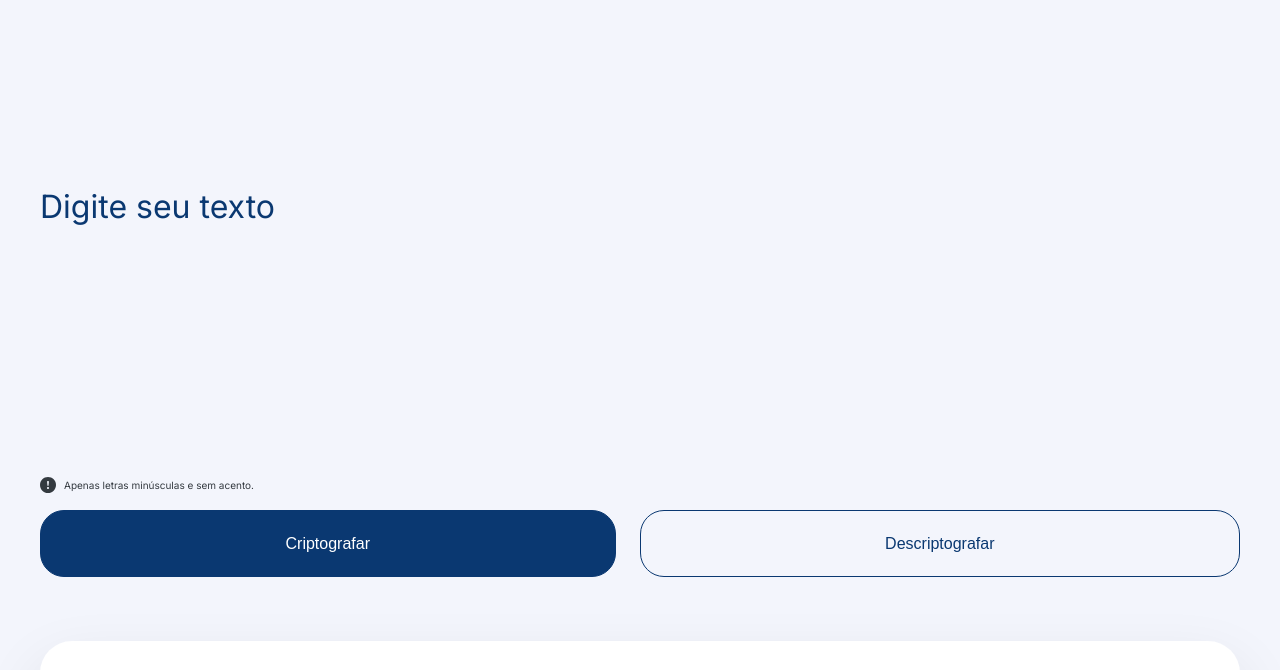
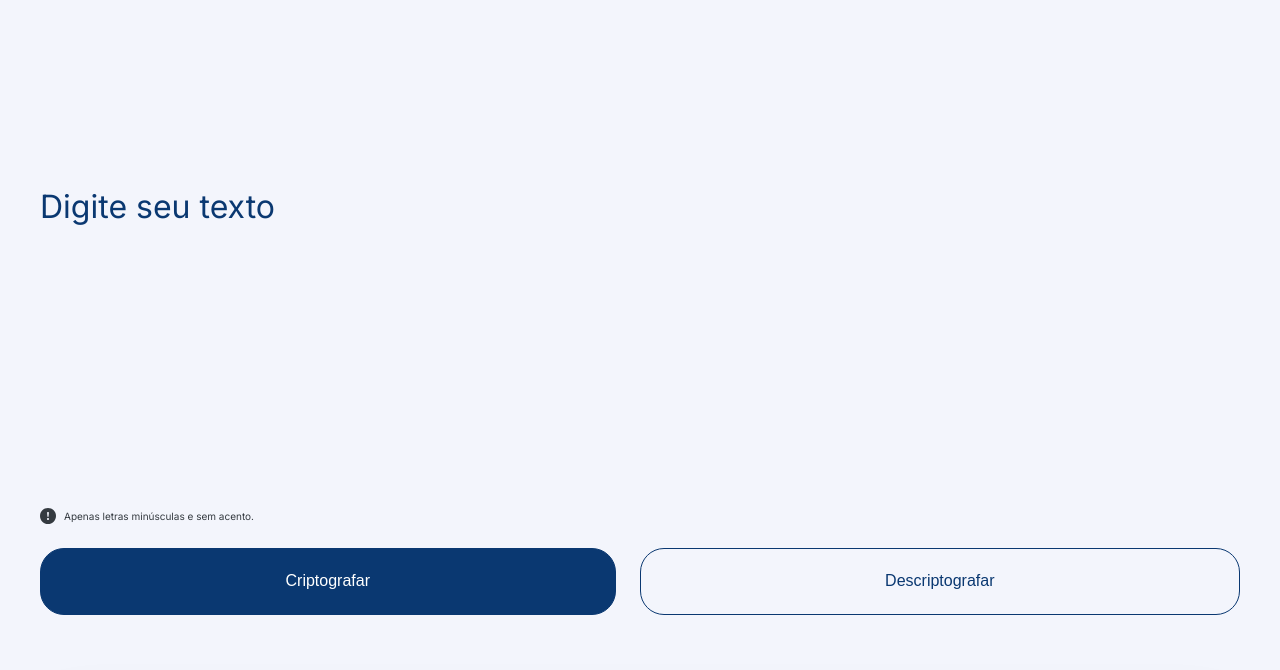
Before and after one commit to pedrohsouza/decodificador-de-texto, a plain HTML site: page index.html in a window 1280 px wide. Shown: the part 125-795 px from the top of the page. Drawn offline with Linux system fonts and the light colour scheme.

Commit message:
Adiciona reajuste dinâmico da altura do textfield

```diff
--- a/style.css
+++ b/style.css
@@ -74,14 +74,12 @@ main {
     flex-direction: column;
     gap: var(--gap);
     width: 100%;
-    /* height: 60vh; */
     flex-grow: 2;
 
     & textarea {
       color: var(--dark-blue-300);
       font-family: 'Inter', sans-serif;
       font-size: 3.2rem;
-      /* height: 100%; */
       flex-grow: inherit;
 
       display: block;
@@ -200,6 +198,7 @@ main {
   }
 }
 
+@media (min-height: 800px) {
   @media (min-width: 600px) {
     /* ======= GLOBAL VARIABLES ========= */
     :root {
@@ -218,9 +217,7 @@ main {
       padding-top: 11.6rem;
 
       & form.content {
-      /* & textarea {
-        height: 63rem;
-      } */
+        height: 55vh;
 
         & .buttons-section {
           flex-direction: row;
@@ -233,3 +230,4 @@ main {
       }
     }
   }
+}
```
Lines whose indentation alone changed are shown as unchanged.
